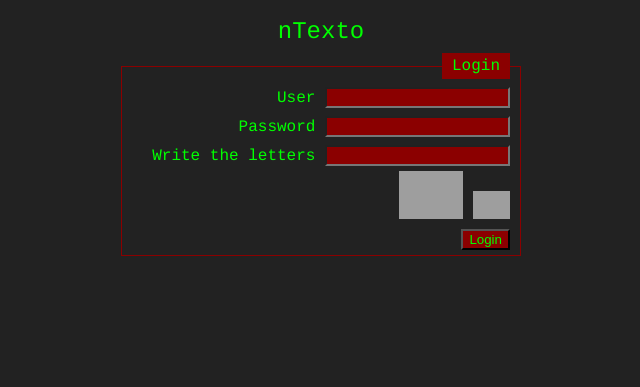
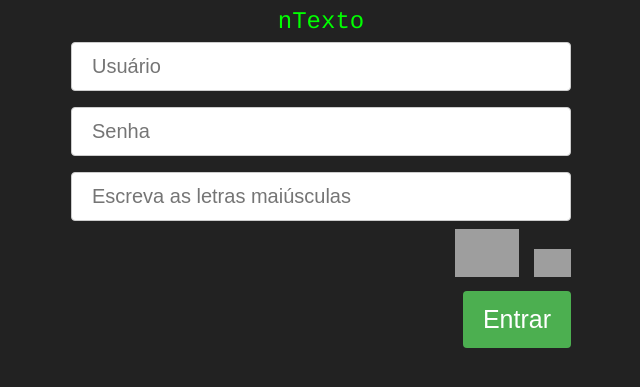
Before and after one commit to robertostrabelli/ntexto, a PHP site: page /entrar.php in a window 1280 px wide. Shown: the top 387 px of the page, without its empty margins (319-959 px from the left). Run offline with PHP 8.4, Linux system fonts and the light colour scheme; grey boxes are pictures that could not be loaded.

Commit message:
Add files via upload

```diff
--- a/entrar.php
+++ b/entrar.php
@@ -2,10 +2,8 @@
 require '2-check.php';
 define('check', true);
 ?>
-
 <!DOCTYPE html>
-<html lang="en-US">
-
+<html lang="pt-BR">
 <head>
   <meta http-equiv="Content-Security-Policy" content="connect-src 'self'; font-src 'self'; frame-src 'self'; object-src 'none'; prefetch-src 'self'; script-src 'self' 'unsafe-inline'; style-src 'self' 'unsafe-inline'">
   <meta name="viewport" content="width=device-width, initial-scale=1">
@@ -17,23 +15,22 @@ define('check', true);
   <link rel="stylesheet" href="assets/css/style.css" type="text/css">
   <style>
 
+    body{font-size:150%;}
+
     div.login {
       padding: 10px;
       margin: auto;
-      max-width: 400px;
+      max-width: 500px;
       text-align: right;
     }
 
     div.login p.img {
       text-align: center;
-      font-size:150%;
     }
 
     div.login p img {
       height: 48px;
     }
-
-    p{line-height:1.8;}
 
     p a.refresh-captcha img {
       height: 28px;
@@ -41,17 +38,33 @@ define('check', true);
 
     #bad-login {
       color: red;
-      font-size: 1.4em;
     }
-    fieldset{
-  border:1px solid darkred;
-  padding: 5px 10px;
+
+input[type=text], input[type=password] {
+  width: 100%;
+  padding: 12px 20px;
+  margin: 8px 0;
+  display: inline-block;
+  border: 1px solid #ccc;
+  border-radius: 4px;
+  box-sizing: border-box;
+  font-size:20px;
 }
-legend {
-  background-color: darkred;
-  padding: 5px 10px;
+
+input[type=submit] {
+  background-color: #4CAF50;
+  color: white;
+  padding: 14px 20px;
+  margin: 8px 0;
+  border: none;
+  border-radius: 4px;
+  cursor: pointer;
+  font-size:25px;
 }
-input {background-color: darkred;color: #0f0;}
+
+input[type=submit]:hover {
+  background-color: #45a049;
+}
   </style>
 </head>
 
@@ -59,19 +72,17 @@ input {background-color: darkred;color: #0f0;}
   <div class="login">
     <p class="img">nTexto</p>
   <?php if (isset($failed)) { ?>
-      <p id="bad-login">Invalid captcha, user or password.</p>
+      <p id="bad-login">Usuário, senha ou captcha errado.</p>
     <?php } ?>
 
     <form id="login-form" method="post" target="_self">
-      <fieldset id="login">
-        <legend>Login</legend>
-        <p><label for="user">User <input type="text" id="user" name="user" required></label></p>
-        <p><label for="password">Password <input type="password" id="password" name="password" required></label></p>
-        <p><label for="captcha">Write the letters <input type="text" id="captcha" name="captcha_challenge" pattern="[A-Z]{6}"></label></p>
-         <p><img src="captcha.php" alt="CAPTCHA" class="captcha-image"> <a href="#" class="refresh-captcha"><img src="reload.png" alt="refresh"></a></p>
 
-          <input type="submit" value="Login">
-      </fieldset>
+        <p><input placeholder="Usuário" type="text" id="user" name="user" required></p>
+        <p><input placeholder="Senha" type="password" id="password" name="password" required></p>
+        <p><input placeholder="Escreva as letras maiúsculas" type="text" id="captcha" name="captcha_challenge" pattern="[A-Z]{6}"></p>
+         <p><img src="captcha.php" alt="CAPTCHA" class="captcha-image"> <a href="#" class="refresh-captcha"><img src="assets/img/reload.png" alt="refresh"></a></p>
+
+         <p><input type="submit" value="Entrar"></p>
     </form>
   </div>
 
```
